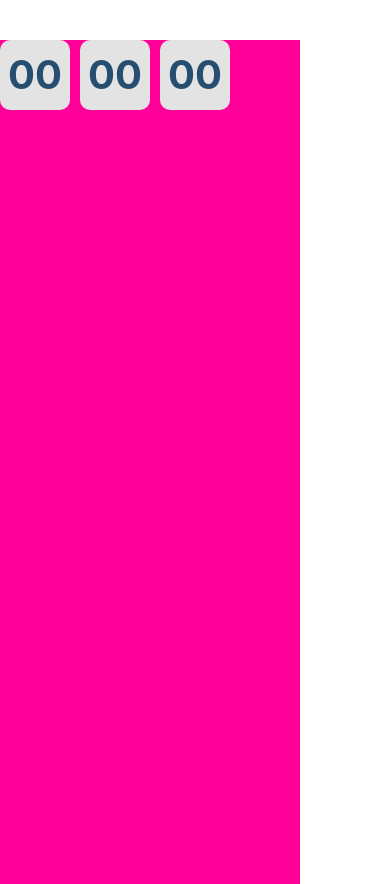
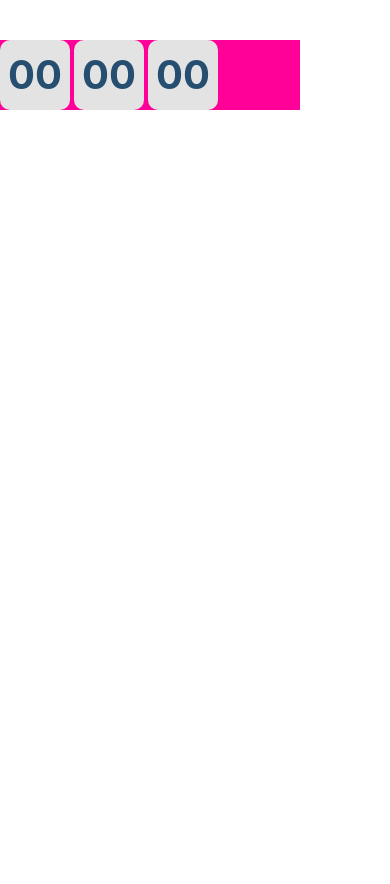
Before and after one commit to kasselTrankos/ats-components, a React Native app: screen / in a window 390 px wide. After the commit the page ends 844 px from the top, so only its background shows below. Built offline with nearby package versions, Linux system fonts and the light colour scheme.

Commit message:
feat: done

```diff
--- a/App.js
+++ b/App.js
@@ -10,7 +10,7 @@ const App = props => {
     fontSize = 40,
     height = 70,
     width = 70,
-    marginRight = 10,
+    marginRight = 4,
     hours = HOURS_24.map(x => x<=9 ? `0${x}` : x),
     minutes = Array.from({length: 61}, (_, x) => x<=9 ? `0${x}` : x),
     seconds = Array.from({length: 61}, (_, x) => x<=9 ? `0${x}` : x),
@@ -42,7 +42,6 @@ const styles = StyleSheet.create({
   container: {
     top: 40,
     width: 300,
-    flex:1,
 
     backgroundColor: '#ff0099',
   },
--- a/src/swipper.js
+++ b/src/swipper.js
@@ -38,7 +38,7 @@ const Swipper = props => {
         ...SPRING_CONFIG,
         toValue: {x: 0, y: position * height}
       }).start();
-      onChange(value[Math.abs(position)])
+      onChange(values[Math.abs(position)])
     },
   }));
   return (<ScrollView
```
